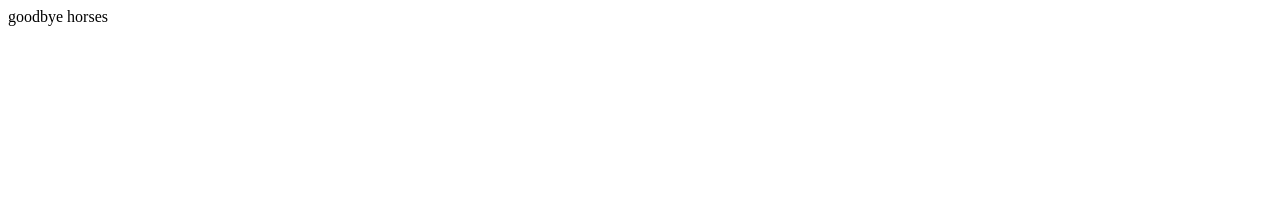
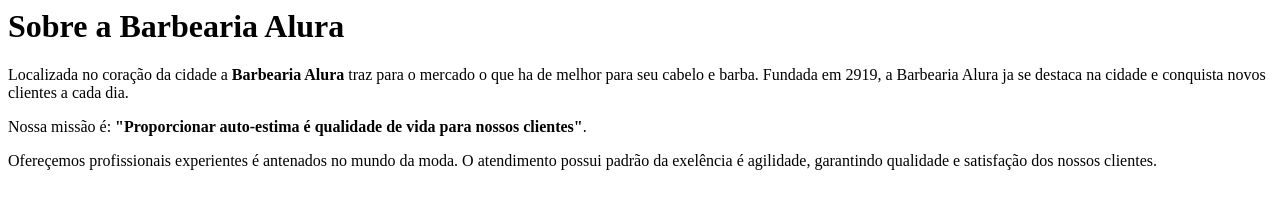
Before and after one commit to reallnazgul/mypageL, a plain HTML site: page index.html in a window 1280 px wide. Drawn offline with Linux system fonts and the light colour scheme.

Commit message:
Update index.html

```diff
--- a/index.html
+++ b/index.html
@@ -1 +1,8 @@
-<strong></strong>goodbye horses
+<h1>Sobre a Barbearia Alura</h1>
+
+<p>Localizada no coração da cidade a <strong>Barbearia Alura</strong> traz para o mercado o que ha de melhor para seu
+cabelo e barba. Fundada em 2919, a Barbearia Alura ja se destaca na cidade  e conquista novos clientes a cada dia.</p>
+
+<p><m>Nossa missão é: <strong>"Proporcionar auto-estima é qualidade de vida para nossos clientes"</strong>.</m></p>
+
+<p>Ofereçemos profissionais experientes é antenados no mundo da moda. O atendimento possui padrão da exelência é agilidade, garantindo qualidade e satisfação dos nossos clientes.</p>
```
